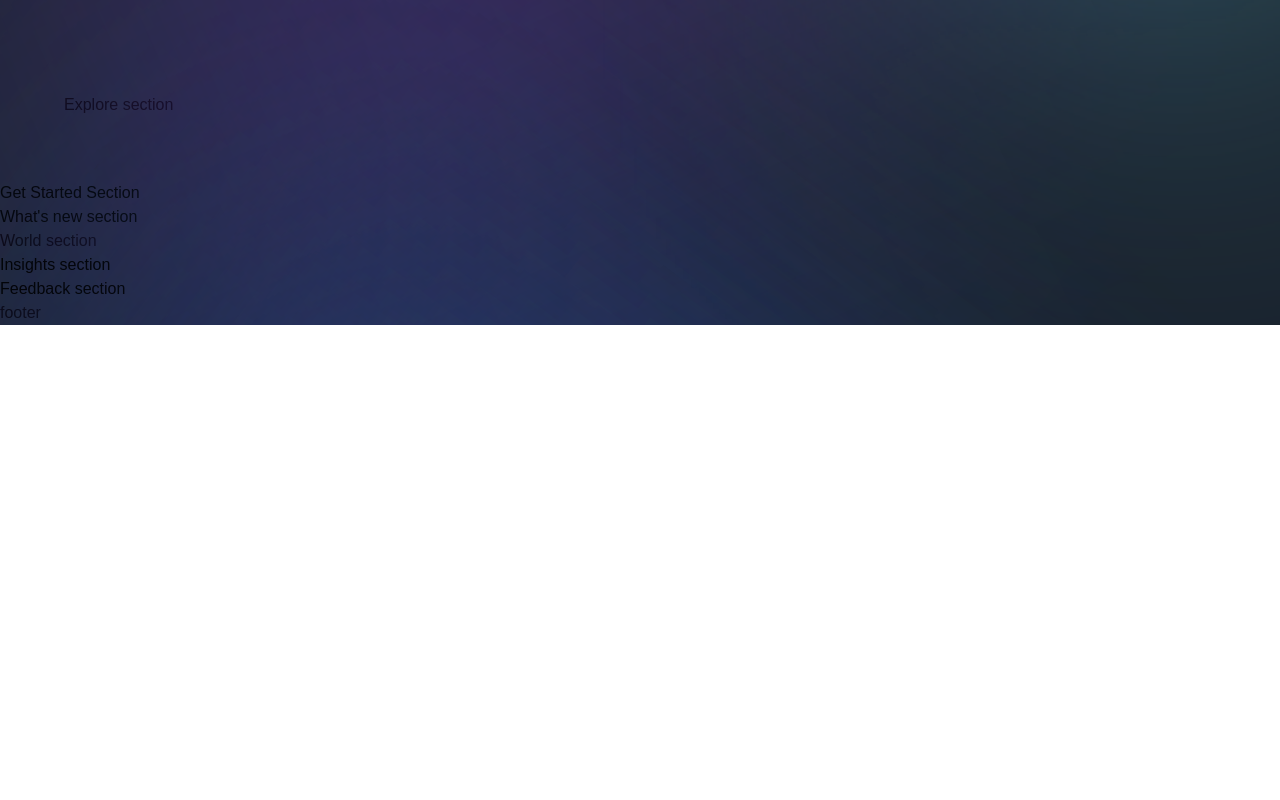
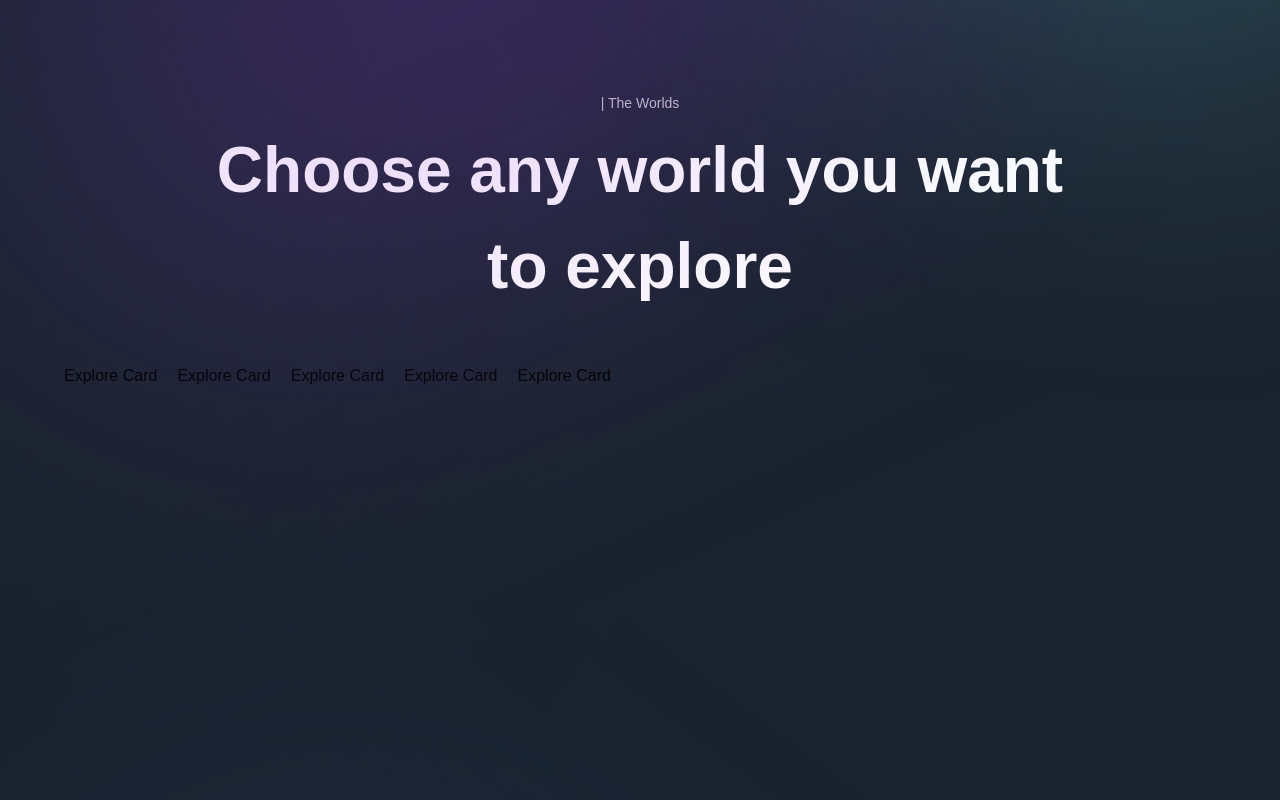
Before and after one commit to mffonua/Modern-Website, a Next.js app: page / in a window 1280 px wide. Shown: the part 1620-2420 px from the top of the page. Before the commit the page ends 1945 px from the top, so only its background shows below. Built offline with nearby package versions, Linux system fonts and the light colour scheme; a web font is replaced by a local one.

Commit message:
adding in world selection section, changing in world img

```diff
--- a/components/CustomTexts.jsx
+++ b/components/CustomTexts.jsx
@@ -21,5 +21,12 @@
 );
 
 export const TitleText = ({ title, textStyles }) => (
-  <h2>Title Text</h2>
+  <motion.h2
+  variants={textVariant2}
+  initial='hidden'
+  whileInView='show'
+  className={`mt-[8px] font-bold md:text-[64px] text-[40px] text-white ${textStyles}`}>
+
+    {title}
+    </motion.h2>
 );
--- a/sections/Explore.jsx
+++ b/sections/Explore.jsx
@@ -10,11 +10,35 @@
 import { exploreWorlds } from '../constants';
 
 
-const Explore = () => (
+const Explore = () => {
+  const [active, setActive] = useState('world-2')
+  return (
   <section className={`${styles.paddings}`}
   id='explore'>
-    Explore section
+    <motion.div
+    variants={staggerContainer}
+    initial='hidden'
+    whileInView='show'
+    viewport={{once: false, amount:0.25}}
+    className={`${styles.innerWidth} mx-auto flex flex-col`}>
+      <TypingText title=' | The Worlds' textStyles='text-center' />
+      <TitleText  title={<>Choose any world you want
+      <br className='md:block hidden'/> to explore</>}
+      textStyles='text-center'/>
+      <div className='mt-[50px] flex lg:flex-row flex-col min-h-[70vh] gap-5'>
+        {exploreWorlds.map((world, index) => (
+          <ExploreCard
+          key={world.id}
+          {...world}
+          index={index}
+          active={active}
+          handleClick={setActive}
+          />
+        ))}
+      </div>
+    </motion.div>
   </section>
-);
+)
+        };
 
 export default Explore;
```
